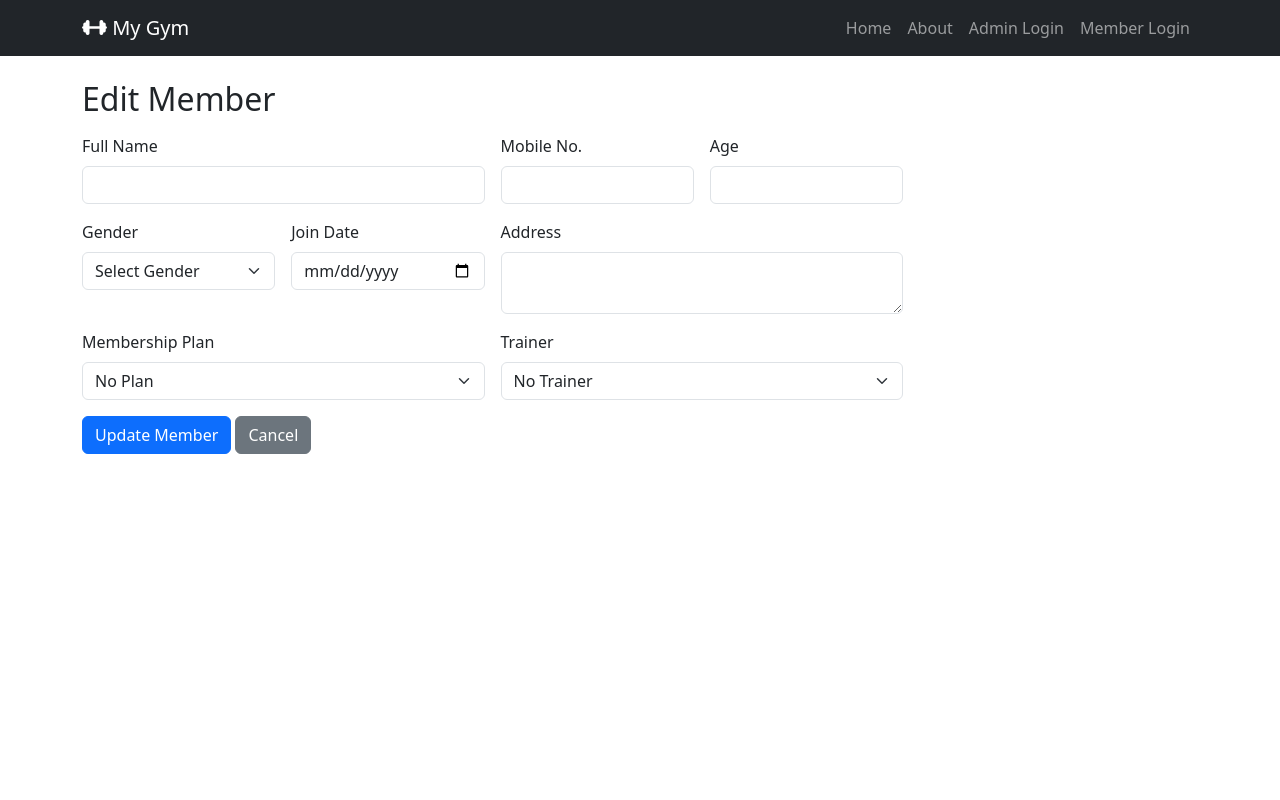
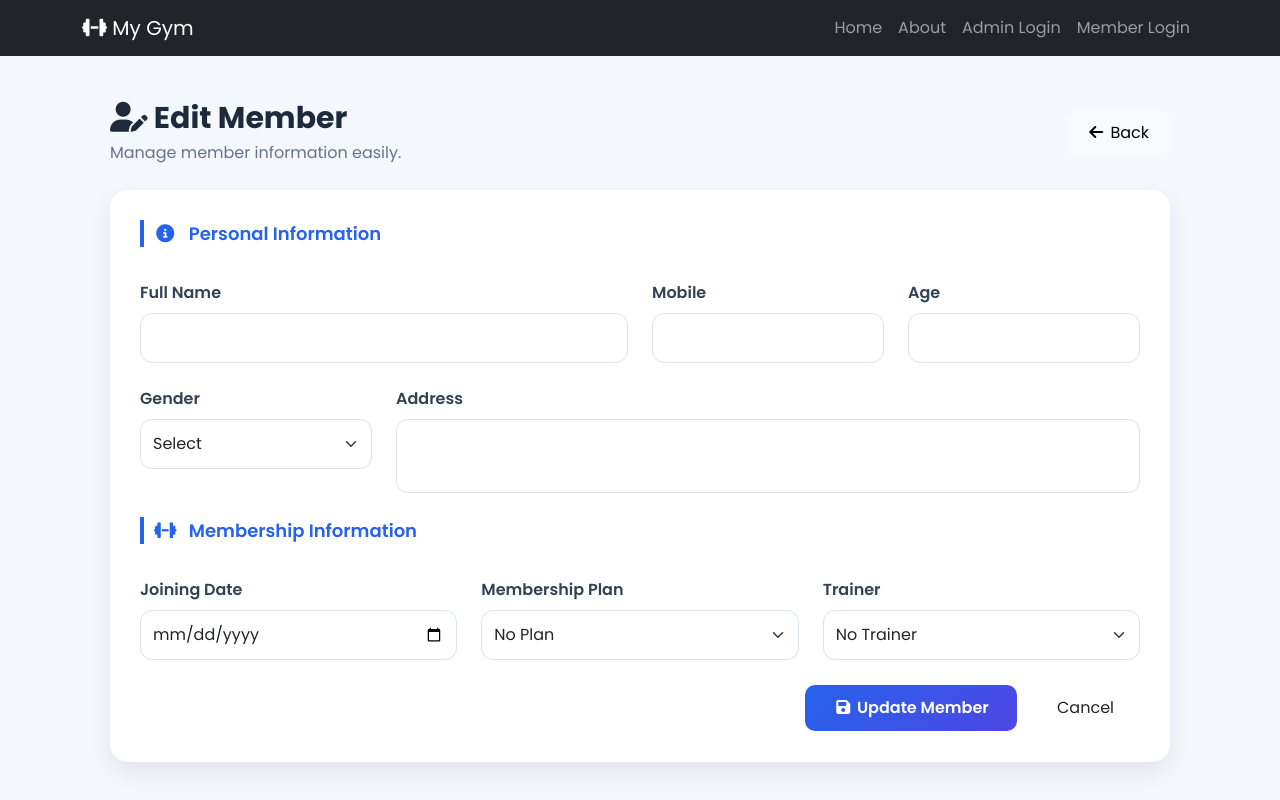
Before and after one commit to aaryan07thakur/GYM_Management_System_Django, a Django app: template gymapp/templates/admin_member_form.html in a window 1280 px wide. Run offline with Django 5.2, Linux system fonts and the light colour scheme; the template is opened without the code that fills it, so the values that code supplies are empty; some libraries are stand-ins or nearby versions.

Commit message:
designed add menber page and edit member page

```diff
--- a/gymapp/templates/admin_member_form.html
+++ b/gymapp/templates/admin_member_form.html
@@ -1,109 +1,233 @@
 {% extends 'base.html' %}
+{% load static %}
+
+{% block css %}
+
+<link rel="stylesheet" href="{% static 'css/admin_member_form.css' %}">
+
+<link rel="stylesheet"
+href="https://cdnjs.cloudflare.com/ajax/libs/font-awesome/6.5.2/css/all.min.css">
+
+{% endblock %}
+
 
 {% block content %}
 
+<div class="member-container">
 
-<h2 class="mb-3">
+    <div class="page-header">
 
-    {% if mode == 'ADD' %} Add New Member  {% else %} Edit Member {% endif %}
+        <div>
+            <h2>
+                {% if mode == 'ADD' %}
+                <i class="fa-solid fa-user-plus"></i> Add New Member
+                {% else %}
+                <i class="fa-solid fa-user-pen"></i> Edit Member
+                {% endif %}
             </h2>
 
-<form method= "post" class= "row g-3 w-75" >
+            <p>Manage member information easily.</p>
+
+        </div>
+
+        <a href="{% url 'admin_members_list' %}" class="btn btn-light">
+            <i class="fa-solid fa-arrow-left"></i> Back
+        </a>
+
+    </div>
+
+    <div class="form-card">
+
+        <form method="post" class="row g-4">
+
             {% csrf_token %}
 
+
+            <!-- ================= ACCOUNT ================= -->
+
             {% if mode == 'ADD' %}
-    <div class="col-md-6">
-        <label class="form-label"> Username </label>
-        <input type="text" name="username" class="form-control" required>
+
+                <div class="col-12">
+
+                    <div class="section-title">
+                        <i class="fa-solid fa-user-lock me-2"></i>
+                        Account Information
+                    </div>
+
                 </div>
 
                 <div class="col-md-6">
-        <label class="form-label"> Password </label>
-        <input type="password" maxlength="10" name="password" class="form-control" required >
+
+                    <label class="form-label">Username</label>
+
+                    <input
+                    type="text"
+                    name="username"
+                    class="form-control"
+                    required>
+
+                </div>
+
+
+                <div class="col-md-6">
+
+                    <label class="form-label">Password</label>
+
+                    <input type="password" name="password" maxlength="10" class="form-control" required>
+
                 </div>
 
             {% endif %}
 
+
+            <!-- ================= PERSONAL ================= -->
+
+            <div class="col-12">
+
+                <div class="section-title">
+
+                    <i class="fa-solid fa-circle-info me-2"></i>
+
+                    Personal Information
+
+                </div>
+
+            </div>
+
+
             <div class="col-md-6">
-        <label class="form-label">Full Name</label>
-        <input type="text" name="full_name" class="form-control" value="{{member.full_name|default:'' }}">
+
+                <label class="form-label"> Full Name </label>
+
+                <input type="text" name="full_name" class="form-control" value="{{ member.full_name|default:'' }}">
 
             </div>
 
 
             <div class="col-md-3">
-        <label class="form-label">Mobile No. </label>
-        <input type='text' maxlength= '10' name="mobile" class="form-control" value= "{{ member.mobile|default:'' }}">
-    </div>
 
-    <div class="col-md-3">
-        <label class="form-label">Age</label>
-        <input type='number' min="0" step="1" name="age" class="form-control" value= "{{ member.age|default:'' }}" >
-    </div>
+                <label class="form-label"> Mobile </label>
 
-    <div class="col-md-3">
-        <label class="form-label">Gender</label>
-        <select name="gender" class="form-select" >
-            <option value=""> Select Gender </option>
-            <option value = "Male"  {% if member.gender == 'Male' %} selected {% endif %}> Male</option>
-            <option value = "Female"  {% if member.gender == 'Female' %} selected {% endif %}> Female</option>
-            <option value = "Other"  {% if member.gender == 'Other' %} selected {% endif %}> Other</option>
-        </select>
-    </div>
-
-    <div class="col-md-3">
-        <label class="form-label"> Join Date </label>
-        <input type="date" name="joining_date" class="form-control" value="{{member.joining_date|default:''}}">
+                <input type="text" maxlength="10" name="mobile" class="form-control" value="{{ member.mobile|default:'' }}">
 
             </div>
 
-    <div class="col-md-6">
-        <label class="form-label"> Address </label>
-        <textarea name="address" class="form-control" rows="2">{{member.address|default:''}} </textarea>
+
+            <div class="col-md-3">
+
+                <label class="form-label"> Age </label>
+
+                <input type="number" name="age" min="0" class="form-control" value="{{ member.age|default:'' }}">
 
             </div>
 
-    <div class="col-md-6">
-        <label class="form-label"> Membership Plan </label>
-        <select name="plan_id" class="form-select">
-            <option value=""> No Plan </option>
-            {% for plan in plans %}
-            <option value="{{ plan.id }}" {% if member.plan.id == plan.id %}selected {% endif %}>
-            {{plan.name }} ({{plan.duration_months }} month) - {{plan.fees }}
-        </option>
-        {% endfor %}
+
+            <div class="col-md-3">
+
+                <label class="form-label"> Gender </label>
+
+                <select name="gender" class="form-select">
+
+                    <option value="">Select</option>
+
+                    <option value="Male" {% if member.gender == 'Male' %}selected{% endif %}> Male </option>
+
+                    <option value="Female" {% if member.gender == 'Female' %}selected{% endif %}> Female </option>
+
+                    <option value="Other" {% if member.gender == 'Other' %}selected{% endif %}> Other </option>
+
                 </select>
+
             </div>
 
 
-    <div class="col-md-6">
-        <label class="form-label"> Trainer </label>
-        <select name="trainer_id" class="form-select">
-            <option value=""> No Trainer </option>
-            {% for trainer in trainers %}
-            <option value="{{ trainer.id }}" {% if member.trainer.id == trainer.id %}selected {% endif %}>
-            {{trainer.name }} ({{trainer.experience_years}} - {{trainer.specialization }} )
-        </option>
-        {% endfor %}
-        </select>
+            <div class="col-md-9">
+
+                <label class="form-label"> Address </label>
+
+                <textarea name="address" rows="2" class="form-control">{{ member.address|default:'' }}</textarea>
+
             </div>
 
-    <!-- button for add plan ko lagie  -->
-    <div class="col-md-12">
-        <button type="submit" class="btn btn-primary" >
-            {% if mode == 'ADD' %} Add Member {% else %} Update Member {% endif %}
+
+            <!-- ================= MEMBERSHIP ================= -->
+
+            <div class="col-12">
+
+                <div class="section-title">
+
+                    <i class="fa-solid fa-dumbbell me-2 "> </i> Membership Information
+                </div>
+
+            </div>
+
+
+            <div class="col-md-4">
+
+                <label class="form-label"> Joining Date </label>
+
+                <input type="date" name="joining_date" class="form-control" value="{{ member.joining_date|default:'' }}">
+
+            </div>
+
+
+            <div class="col-md-4">
+
+                <label class="form-label"> Membership Plan </label>
+
+                <select name="plan_id" class="form-select">
+                    <option value=""> No Plan</option>
+
+                    {% for plan in plans %}
+
+                        <option value="{{ plan.id }}" {% if member.plan.id == plan.id %}selected{% endif %}> {{ plan.name }}
+                            ({{ plan.duration_months }} Month) </option>
+
+                    {% endfor %}
+
+                </select>
+
+            </div>
+
+
+            <div class="col-md-4">
+
+                    <label class="form-label"> Trainer </label>
+
+                <select name="trainer_id" class="form-select">
+
+                    <option value=""> No Trainer </option>
+
+                    {% for trainer in trainers %}
+
+                        <option value="{{ trainer.id }}" {% if member.trainer.id == trainer.id %}selected{% endif %}> {{ trainer.name }} </option>
+
+                    {% endfor %}
+
+                </select>
+
+            </div>
+
+
+            <div class="col-12 text-end mt-4">
+
+                <button class="btn save-btn">
+                    {% if mode == 'ADD' %}
+                        <i class="fa-solid fa-user-plus"></i> Add Member {% else %}
+                        <i class="fa-solid fa-floppy-disk"></i> Update Member
+
+                    {% endif %}
 
                 </button>
-        <a href="{% url 'admin_members_list' %}" class="btn btn-secondary"> Cancel</a>
+
+                <a href="{% url 'admin_members_list' %}" class="btn cancel-btn"> Cancel </a>
+
             </div>
 
         </form>
 
+    </div>
 
-
-
-
-
-
+</div>
 
 {% endblock %}
--- /dev/null
+++ b/static/css/admin_member_form.css
@@ -0,0 +1,123 @@
+@import url('https://fonts.googleapis.com/css2?family=Poppins:wght@300;400;500;600;700&display=swap');
+
+*{
+    font-family:Poppins,sans-serif;
+}
+
+body{
+    background:#f4f7fc;
+}
+
+.member-container{
+    max-width:1100px;
+    margin:auto;
+    padding:20px;
+}
+
+.page-header{
+    display:flex;
+    justify-content:space-between;
+    align-items:center;
+    margin-bottom:25px;
+    flex-wrap:wrap;
+    gap:15px;
+}
+
+.page-header h2{
+    font-size:30px;
+    font-weight:700;
+    color:#1e293b;
+    margin:0;
+}
+
+.page-header p{
+    color:#64748b;
+    margin:5px 0 0;
+}
+
+.form-card{
+    background:#fff;
+    border-radius:18px;
+    padding:30px;
+    box-shadow:0 10px 25px rgba(0,0,0,.08);
+}
+
+.section-title{
+    font-size:18px;
+    font-weight:600;
+    color:#2563eb;
+    border-left:4px solid #2563eb;
+    padding-left:10px;
+    margin-bottom:10px;
+}
+
+.form-label{
+    font-weight:600;
+    color:#334155;
+}
+
+.form-control,
+.form-select{
+    border-radius:12px;
+    padding:12px;
+    border:1px solid #dbe3ef;
+    transition:.3s;
+}
+
+.form-control:focus,
+.form-select:focus{
+    border-color:#2563eb;
+    box-shadow:0 0 0 .15rem rgba(37,99,235,.15);
+}
+
+textarea{
+    resize:none;
+}
+
+.save-btn{
+    background:linear-gradient(135deg,#2563eb,#4f46e5);
+    color:#fff;
+    border:none;
+    padding:11px 28px;
+    border-radius:10px;
+    font-weight:600;
+}
+
+.save-btn:hover{
+    color:#fff;
+    transform:translateY(-2px);
+}
+
+.cancel-btn{
+    border-radius:10px;
+    padding:11px 25px;
+    margin-left:10px;
+}
+
+.btn-light{
+    border-radius:10px;
+    padding:10px 20px;
+}
+
+@media(max-width:768px){
+
+.page-header{
+    flex-direction:column;
+    align-items:flex-start;
+}
+
+.form-card{
+    padding:20px;
+}
+
+.page-header h2{
+    font-size:24px;
+}
+
+.save-btn,
+.cancel-btn{
+    width:100%;
+    margin:5px 0;
+}
+
+}
```
Lines whose indentation alone changed are shown as unchanged.
